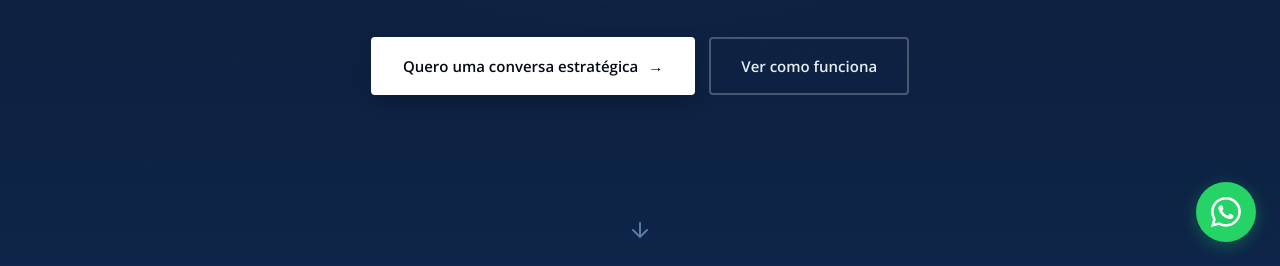
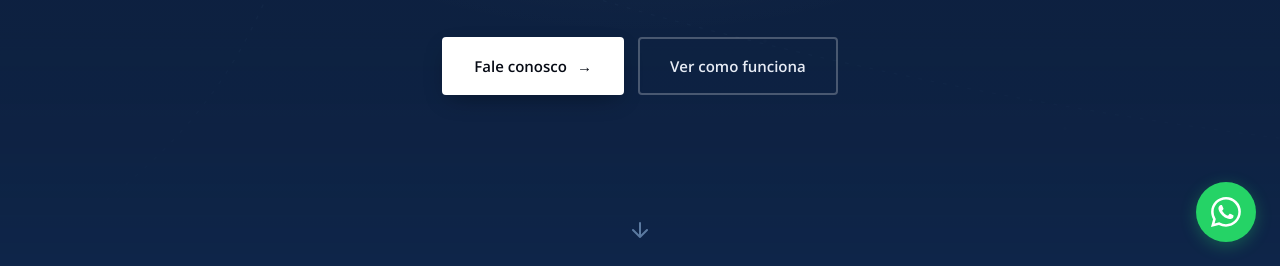
Before and after one commit to joaohayden/davimea, a website: page index.html in a window 1280 px wide. Shown: the part 534-800 px from the top of the page. Drawn offline with nearby package versions, Linux system fonts and the light colour scheme.

Commit message:
feat: trocar texto de CTA para Fale conosco

```diff
--- a/index.html
+++ b/index.html
@@ -121,7 +121,7 @@
           <div class="hero-ctas">
             <a class="btn btn-primary"
               href="https://wa.me/5592984622007?text=Ol%C3%A1,%20vim%20da%20landing%20page%20e%20gostaria%20de%20mais%20informa%C3%A7%C3%B5es%20sobre%20a%20intermedia%C3%A7%C3%A3o%20de%20neg%C3%B3cios."
-              target="_blank" rel="noopener noreferrer">Quero uma conversa estratégica <span class="arrow"
+              target="_blank" rel="noopener noreferrer">Fale conosco <span class="arrow"
                 aria-hidden="true">→</span></a>
             <a class="btn btn-ghost" href="#processo">Ver como funciona</a>
           </div>
@@ -415,7 +415,7 @@
         <div class="sec-cta rv">
           <a class="btn btn-ghost"
             href="https://wa.me/5592984622007?text=Ol%C3%A1,%20vim%20da%20landing%20page%20e%20gostaria%20de%20mais%20informa%C3%A7%C3%B5es%20sobre%20a%20intermedia%C3%A7%C3%A3o%20de%20neg%C3%B3cios."
-            target="_blank" rel="noopener noreferrer">Quero uma conversa estratégica</a>
+            target="_blank" rel="noopener noreferrer">Fale conosco</a>
         </div>
       </div>
     </section>
```
